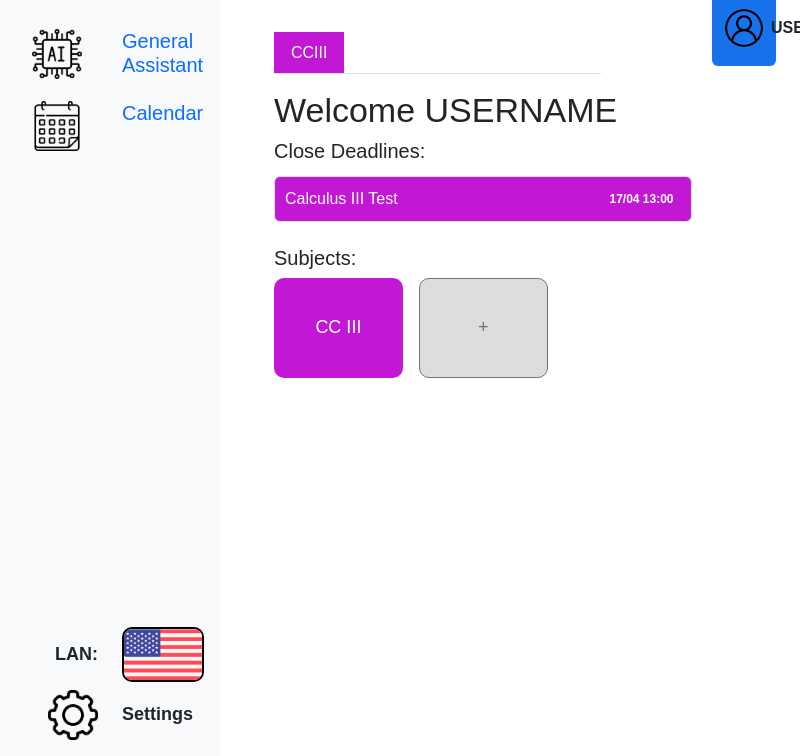
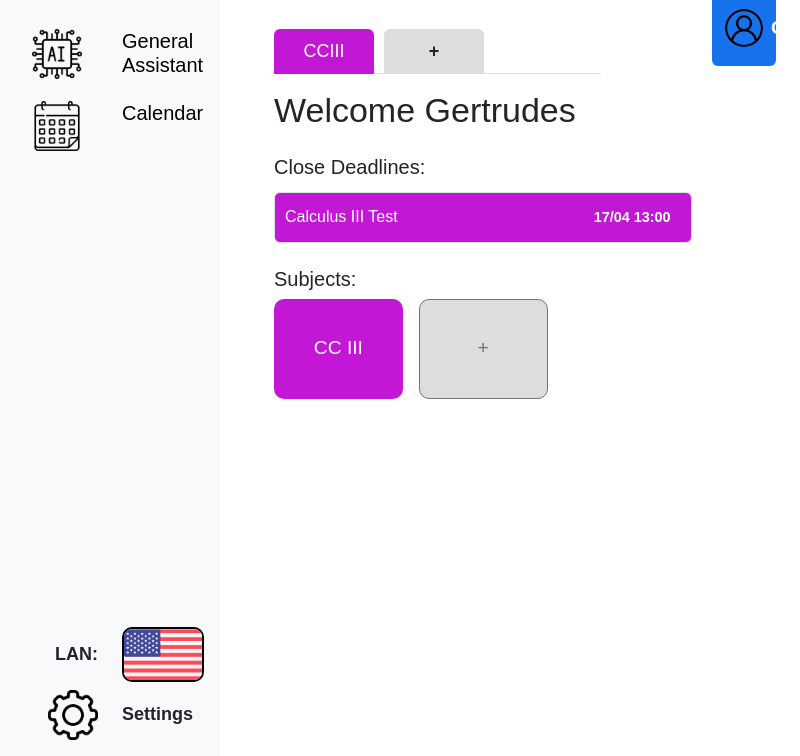
Before and after one commit to D4n1eI/Human-Computer-Interaction-High-Fidelity-Prototype, an Electron app: page html/index.html in a window 800 px wide. Shown: the part 44-800 px from the top of the page. Drawn offline with nearby package versions, Linux system fonts and the light colour scheme.

Commit message:
Main-page update

```diff
--- a/css/style.css
+++ b/css/style.css
@@ -53,7 +53,8 @@ body {
   }
 
   .user-profile {
-    font-weight: bold;
+    font-weight: bolder;
+    font-size: larger;
   }
 
   .deadlines {
@@ -66,17 +67,36 @@ body {
     border-radius: 5px;
   }
 
+  .deadline-card .badge {
+    font-size: 0.9rem;
+    padding: 0.5em 0.75em;
+  }
 
-  .subject-card,
-  .add-subject-card {
+  .subject-card {
     height: 100px;
     border-radius: 10px;
     display: flex;
     align-items: center;
     justify-content: center;
     font-size: 18px;
-    background-color: #ddd;
     cursor: pointer;
+  }
+
+  .subject-tab{
+    font-size: 18px;
+    margin-right: 10px;
+    width: 100px;
+    display: flex;
+    justify-content: center;
+  }
+
+  .subject-card {
+    font-size: 1.2rem;
+  }
+
+  .add-subject-card {
+    font-size: 2rem;
+    font-weight: bold;
   }
 
   .main-content{
@@ -86,6 +106,16 @@ body {
 
   .sidebar-logo{
     width: 45;
+    max-height: 60px;
+  }
+
+  .nav-link {
+    color: black;
+  }
+
+  .nav-link:hover {
+    text-decoration: none;
+    color: #1673ec;
   }
 
   .bg-user{
@@ -97,9 +127,17 @@ body {
   }
 
   .bg-calculus{
-    background-color: #c217d5
+    background-color: #c217d5;
   }
 
   .bg-calculus:hover{
-    background-color: #8c099b
+    background-color: #8c099b;
   }
+
+  .bg-add{
+    background-color: #ddd;
+  }
+
+  .bg-add:hover{
+    background-color: #b6b5b5;
+  }
--- a/html/index.html
+++ b/html/index.html
@@ -54,8 +54,11 @@
           <div class="col-8 mt-auto">
             <!-- Subject Tabs -->
             <ul class="nav nav-tabs mb-3" id="subjectTabs">
-              <li class="nav-item bg-calculus text-white">
-                <a class="nav-link" href="#" style="color: inherit; text-decoration: none;">CCIII</a>
+              <li class="nav-item text-white">
+                <a class="nav-link bg-calculus subject-tab" href="#" style="color: inherit; width: 100px;">CCIII</a>
+              </li>
+              <li class="nav-item">
+                <a class="nav-link bg-add subject-tab" href="#" style="color: inherit; font-weight: bolder;">+</a>
               </li>
             </ul>
           </div>
@@ -64,14 +67,16 @@
           <div class="col-2 d-flex justify-content-between align-items-center ml-auto mb-4">
             <button class="btn d-flex align-items-center gap-2 bg-user h-100 w-100">
               <img src="../assets/icons/user.png" alt="User Icon" width="50" class="rounded-circle img-fluid">
-              <span class="fw-semibold user-profile">USERNAME</span>
+              <span class="fw-semibold user-profile text-white username">[USERNAME]</span>
             </button>
           </div>
         </div>
         <!-- Main page -->
         <div class="col-10">
-          <h1>Welcome USERNAME</h3>
-          <!-- Deadlines -->
+          <!-- Welcome Message -->
+          <h1 class="mb-4">Welcome <span class="username">[USERNAME]</span></h1>
+
+          <!-- Deadlines Section -->
           <div class="mb-4">
             <h5>Close Deadlines:</h5>
             <ul class="list-group">
@@ -82,19 +87,19 @@
             </ul>
           </div>
 
-          <!-- Subject Grid -->
+          <!-- Subjects Section -->
           <h5>Subjects:</h5>
           <div class="row row-cols-3 g-3">
             <div class="col">
               <button class="btn w-100 text-white bg-calculus subject-card">CC III</button>
             </div>
             <div class="col">
-              <button class="btn btn-outline-secondary w-100 add-subject-card">+</button>
+              <button class="btn btn-outline-secondary w-100 bg-add subject-card">+</button>
             </div>
           </div>
         </div>
       </div>
     </div>
-    <script src="../js/renderer.js"></script>
+    <script src="../js/render.js"></script>
   </body>
 </html>
--- a/js/index.js
+++ b/js/index.js
@@ -9,12 +9,13 @@ const createWindow = () => {
     minWidth: 800,
     height: 600,
     minHeight: 600,
+    icon: path.join(__dirname, '..', 'icon.ico'),
     webPreferences: {
       preload: path.join(__dirname, 'preload.js')
     }
   })
   win.maximize()
-  win.loadFile('html/index.html')
+  win.loadFile(path.join(__dirname, '..', 'html', 'index.html'))
 }
 
   app.whenReady().then(() => {
--- a/js/render.js
+++ b/js/render.js
@@ -1 +1,3 @@
-document.getElementById("username").textContent = "Alice"; // Hardcoded username
+document.querySelectorAll(".username").forEach(el => {
+    el.textContent = "Gertrudes";
+  });
```
Also changed, not shown: electron-builder.json (added, +23 -0 lines), package.json (+24 -3 lines), icon.ico (added), 1 other file.
